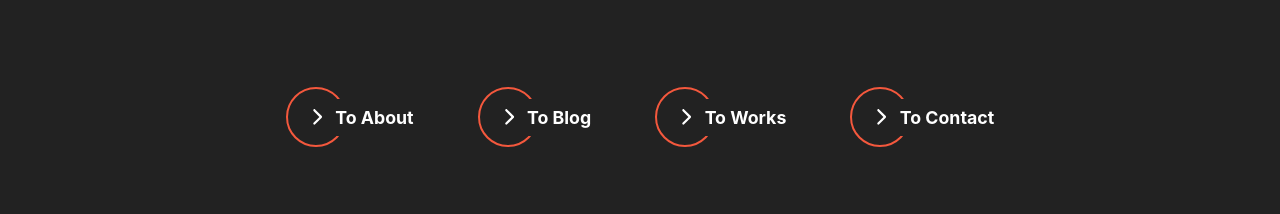
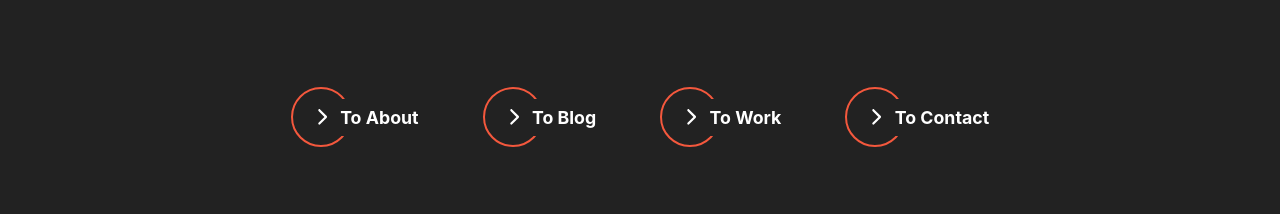
Before and after one commit to canopus-m-satoshi/nextjs-portfolio-site, a Next.js app: page / in a window 1280 px wide. Shown: the part 506-720 px from the top of the page. Built offline with nearby package versions, Linux system fonts and the light colour scheme.

Commit message:
created link button component

```diff
--- /dev/null
+++ b/components/linkButton.js
@@ -0,0 +1,19 @@
+import styles from '../styles/linkButton.module.css'
+
+import Link from 'next/link'
+
+import { faChevronRight } from '@fortawesome/free-solid-svg-icons'
+import { FontAwesomeIcon } from '@fortawesome/react-fontawesome'
+
+export default function LinkButton({ href, text }) {
+  return (
+    <span className={styles.link}>
+      <Link href={href}>
+        <a>
+          <FontAwesomeIcon icon={faChevronRight} color={'#fff'} />
+          <span>{text}</span>
+        </a>
+      </Link>
+    </span>
+  )
+}
--- a/pages/index.js
+++ b/pages/index.js
@@ -3,10 +3,7 @@ import styles from '../styles/home.module.css'
 import Container from '@/components/container'
 import Hero from '@/components/hero'
 import Meta from '@/components/meta'
-import Link from 'next/link'
-
-import { faChevronRight } from '@fortawesome/free-solid-svg-icons'
-import { FontAwesomeIcon } from '@fortawesome/react-fontawesome'
+import LinkButton from '@/components/linkButton'
 
 export default function Home() {
   return (
@@ -32,30 +29,10 @@ export default function Home() {
         </div>
 
         <div className={styles.links}>
-          <Link href="/about">
-            <a>
-              <FontAwesomeIcon icon={faChevronRight} color={'#fff'} />
-              <span>To About</span>
-            </a>
-          </Link>
-          <Link href="/blog">
-            <a>
-              <FontAwesomeIcon icon={faChevronRight} color={'#fff'} />
-              <span>To Blog</span>
-            </a>
-          </Link>
-          <Link href="/work">
-            <a>
-              <FontAwesomeIcon icon={faChevronRight} color={'#fff'} />
-              <span>To Works</span>
-            </a>
-          </Link>
-          <Link href="/contact">
-            <a>
-              <FontAwesomeIcon icon={faChevronRight} color={'#fff'} />
-              <span>To Contact</span>
-            </a>
-          </Link>
+          <LinkButton href="/about" text="To About" />
+          <LinkButton href="/blog" text="To Blog" />
+          <LinkButton href="/work" text="To Work" />
+          <LinkButton href="/contact" text="To Contact" />
         </div>
       </div>
     </Container>
--- a/styles/Home.module.css
+++ b/styles/Home.module.css
@@ -14,72 +14,3 @@
   gap: 3rem;
   composes: sideBySideCenter from 'styles/utils.module.css';
 }
-
-.links a {
-  transition-duration: 300ms;
-  font-weight: 700;
-  display: flex;
-  column-gap: 0.3em;
-  align-items: center;
-  position: relative;
-  padding: var(--space-xs) 0 var(--space-xs) 33px;
-  transition: all 0.3s;
-}
-
-.links a span {
-  position: relative;
-  padding: calc(var(--display) * 0.05);
-  z-index: 1;
-  color: var(--white);
-  background: var(--black);
-  transition: all 0.3s;
-}
-
-.links a::after {
-  content: '';
-  position: absolute;
-  top: 50%;
-  left: calc(var(--display) * 0.05);
-  transform: translateY(-50%);
-  width: 60px;
-  height: 60px;
-  border: 2px solid var(--accent);
-  border-radius: 50%;
-  transition: all 0.3s;
-}
-
-.links a svg {
-  transition: all 0.3s;
-}
-
-/* ホバー */
-@media (hover: hover) {
-  .links a:hover {
-    color: var(--accent);
-  }
-
-  .links a:hover span {
-    color: var(--accent);
-  }
-
-  .links a:hover::after {
-    width: 55px;
-    height: 55px;
-    left: calc(var(--display) * 0.1);
-    border: 2px solid var(--white);
-  }
-
-  .links a:hover svg {
-    color: var(--accent);
-  }
-}
-
-@media (hover: none) {
-  .links a {
-    -webkit-tap-highlight-color: transparent;
-  }
-
-  .links a:active {
-    color: var(--accent);
-  }
-}
--- /dev/null
+++ b/styles/linkButton.module.css
@@ -0,0 +1,69 @@
+.link a {
+  transition-duration: 300ms;
+  font-weight: 700;
+  display: flex;
+  width: fit-content;
+  column-gap: 0.3em;
+  align-items: center;
+  position: relative;
+  padding: var(--space-xs) 0 var(--space-xs) 33px;
+  transition: all 0.3s;
+}
+
+.link a span {
+  position: relative;
+  padding: calc(var(--display) * 0.05);
+  z-index: 1;
+  color: var(--white);
+  background: var(--black);
+  transition: all 0.3s;
+}
+
+.link a::after {
+  content: '';
+  position: absolute;
+  top: 50%;
+  left: calc(var(--display) * 0.05);
+  transform: translateY(-50%);
+  width: 60px;
+  height: 60px;
+  border: 2px solid var(--accent);
+  border-radius: 50%;
+  transition: all 0.3s;
+}
+
+.link a svg {
+  transition: all 0.3s;
+}
+
+/* ホバー */
+@media (hover: hover) {
+  .link a:hover {
+    color: var(--accent);
+  }
+
+  .link a:hover span {
+    color: var(--accent);
+  }
+
+  .link a:hover::after {
+    width: 55px;
+    height: 55px;
+    left: calc(var(--display) * 0.1);
+    border: 2px solid var(--white);
+  }
+
+  .link a:hover svg {
+    color: var(--accent);
+  }
+}
+
+@media (hover: none) {
+  .link a {
+    -webkit-tap-highlight-color: transparent;
+  }
+
+  .link a:active {
+    color: var(--accent);
+  }
+}
```
